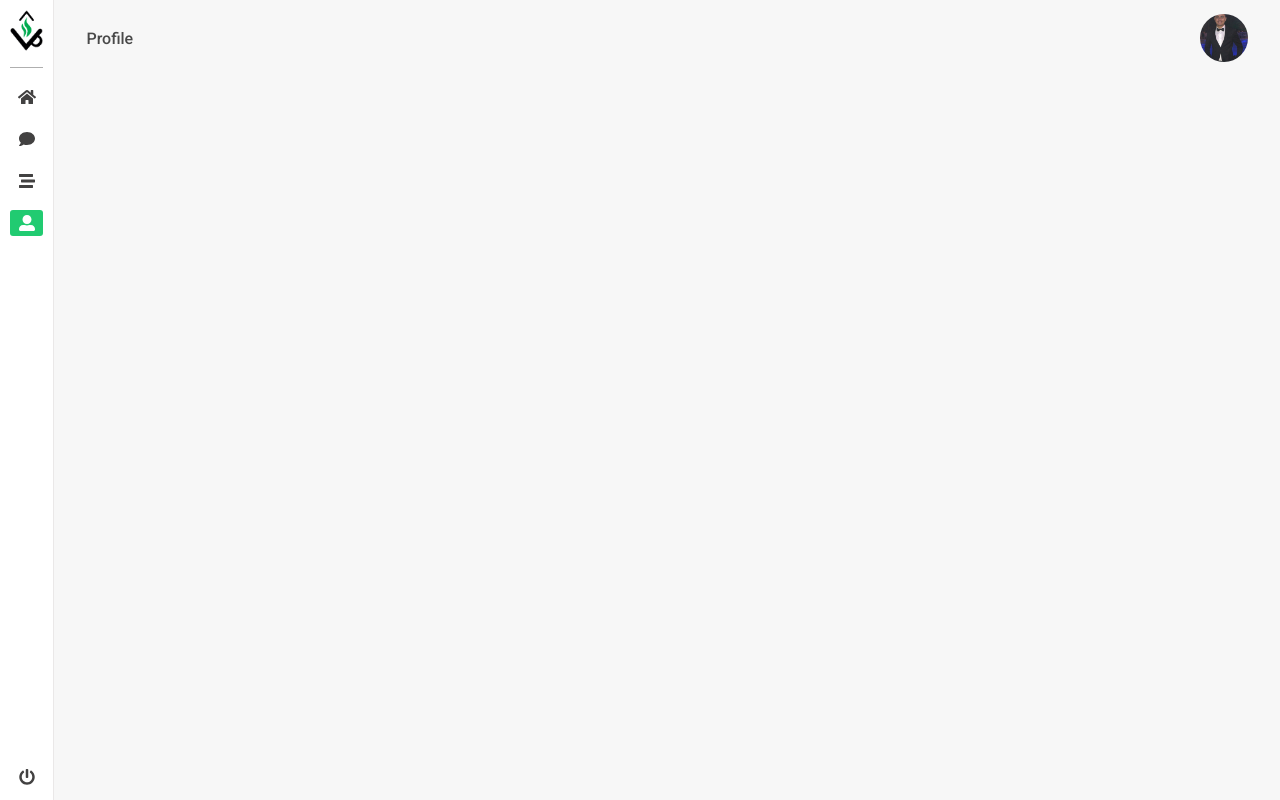
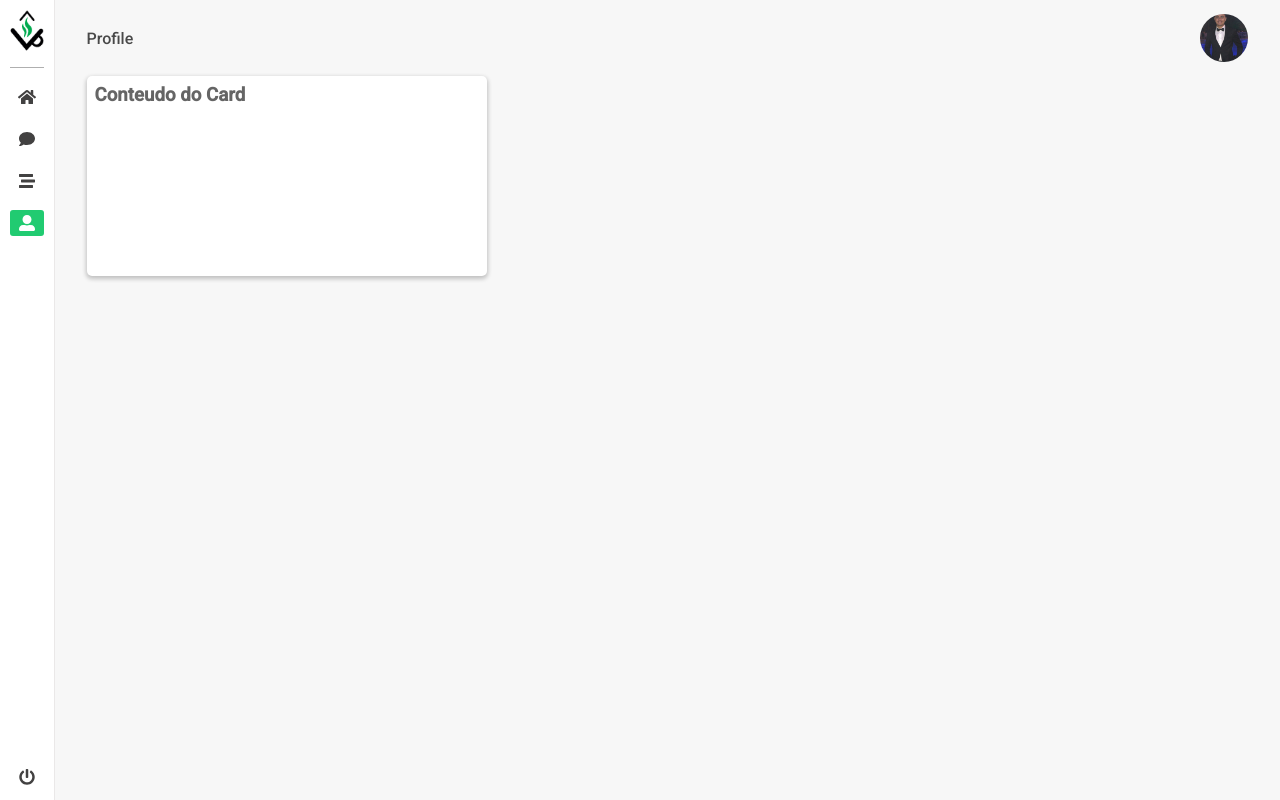
Before and after one commit to mja-maia/dashboard_cupdev_chatbot, a React (Create React App) app: page /profile in a window 1280 px wide. Built offline with nearby package versions, Linux system fonts and the light colour scheme.

Commit message:
Componente empty card finalizado

```diff
--- /dev/null
+++ b/src/components/card/index.js
@@ -0,0 +1,10 @@
+import React from "react";
+import { Container } from "./styles";
+
+const Card = props => (
+  <Container width={props.width} height={props.height}>
+    {props.children}
+  </Container>
+);
+
+export default Card;
--- /dev/null
+++ b/src/components/card/styles.js
@@ -0,0 +1,12 @@
+import styled from "styled-components";
+
+export const Container = styled.div`
+  height: ${props => props.height};
+  width: ${props => props.width};
+  background-color: #fff;
+  border-radius: 5px;
+  padding: 8px;
+  -webkit-box-shadow: 0px 2px 4px 1px rgba(0, 0, 0, 0.22);
+  -moz-box-shadow: 0px 2px 4px 1px rgba(0, 0, 0, 0.22);
+  box-shadow: 0px 2px 4px 1px rgba(0, 0, 0, 0.22);
+`;
--- a/src/components/header/styles.js
+++ b/src/components/header/styles.js
@@ -4,10 +4,11 @@ export const Container = styled.div`
   height: 60px;
   width: 100%;
 
-  display: flex;
   align-items: center;
   justify-content: space-between;
   padding: 16px 32px 0 32px;
+
+  display: flex;
 `;
 
 export const PageTitle = styled.p`
--- a/src/pages/dashboard/index.js
+++ b/src/pages/dashboard/index.js
@@ -1,13 +1,21 @@
 import React from "react";
 import Menu from "../../components/menu";
 import Header from "../../components/header";
+import Card from "../../components/card";
 
-import { Container } from "./styles";
+import { Container, Wrapper, Content } from "./styles";
 
 const Dashboard = () => (
   <Container>
     <Menu />
-    <Header />
+    <Wrapper>
+      <Header />
+      <Content>
+        <Card height="200px" width="400px">
+          <h3>Conteudo do Card</h3>
+        </Card>
+      </Content>
+    </Wrapper>
   </Container>
 );
 
--- a/src/pages/dashboard/styles.js
+++ b/src/pages/dashboard/styles.js
@@ -5,3 +5,19 @@ export const Container = styled.div`
   display: flex;
   background-color: #f7f7f7;
 `;
+
+export const Wrapper = styled.div`
+  width: 100%;
+  height: 100%;
+
+  display: flex;
+  flex-direction: column;
+`;
+
+export const Content = styled.div`
+  padding: 16px 32px;
+  width: 100%;
+  height: 100%;
+
+  display: flex;
+`;
```
